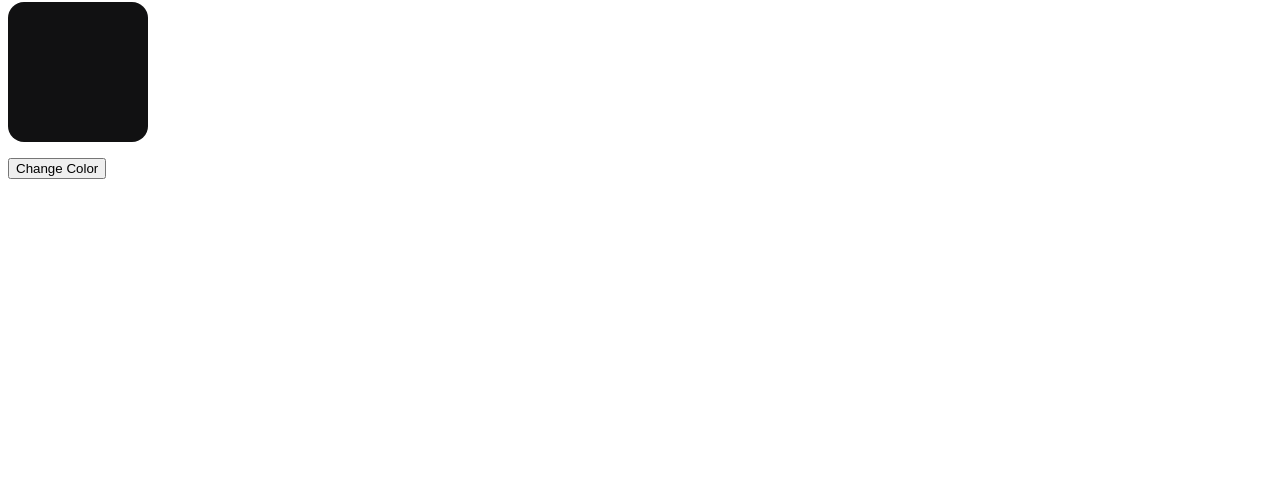
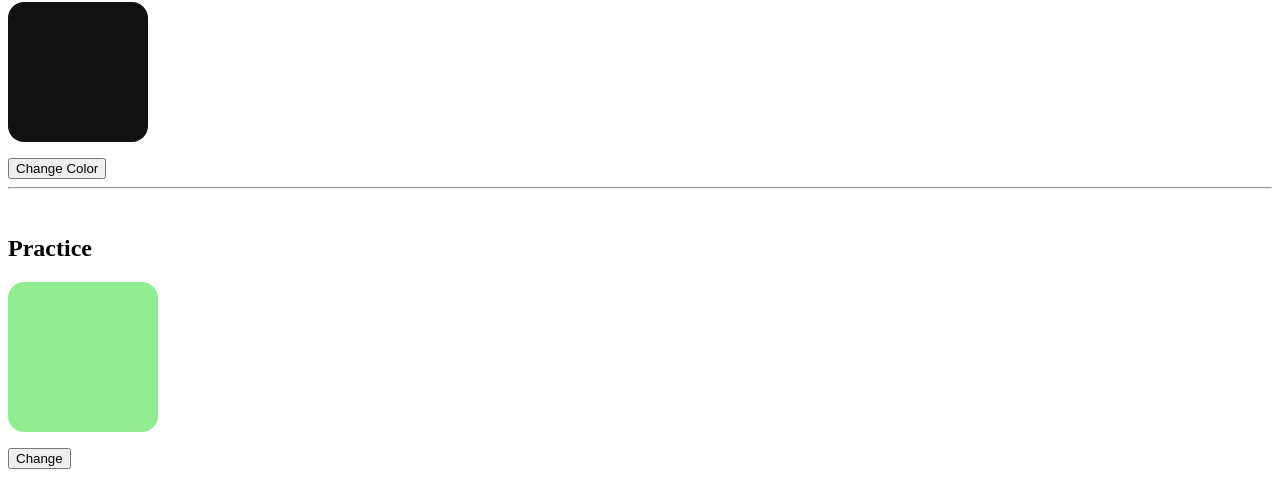
Before and after one commit to dineshann/jsprac, a website: page jsphase-1/random.html in a window 1280 px wide. Shown: the part 317-800 px from the top of the page. Drawn offline with Linux system fonts and the light colour scheme.

Commit message:
Practice

```diff
--- a/jsphase-1/random.html
+++ b/jsphase-1/random.html
@@ -18,6 +18,20 @@
         #box.widthmax {
             width: 100%;
             height: 300px;
+        }
+
+        #boxes {
+            width: 150px;
+            height: 150px;
+            background-color: lightgreen;
+            border-radius: 1rem;
+            margin-bottom: 1rem;
+            transition: ease-in 300ms ;
+        }
+
+        #boxes.bigBox {
+            width: 100%;
+            height: 400px;
         }
     </style>
 </head>
@@ -44,6 +58,23 @@
         }
     </script>
 
+    <br> <hr> <br>
+
+    <h2>Practice</h2>
+    <div id="boxes"></div>
+    <button onclick="schange()">Change</button>
+
+    <script>
+        var boxes = document.getElementById("boxes")
+
+        console.log(boxes,"Hello")
+
+        function schange() {
+            boxes.style.backgroundColor = "lightcoral"
+            boxes.setAttribute("class","bigBox")
+        }
+    </script>
+
     <!-- JS -->
     <script src="random.js"></script>
 </body>
```
